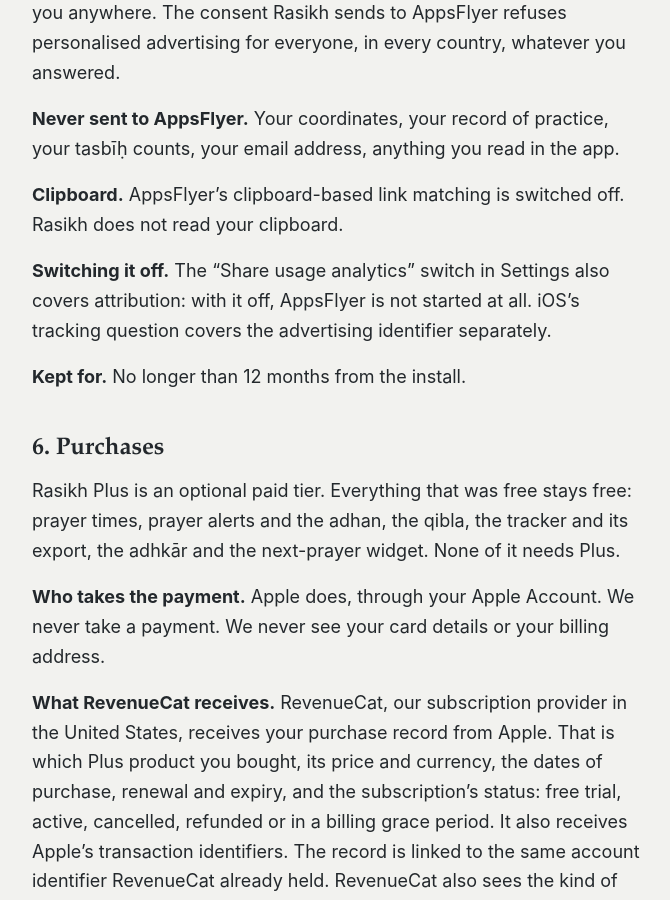
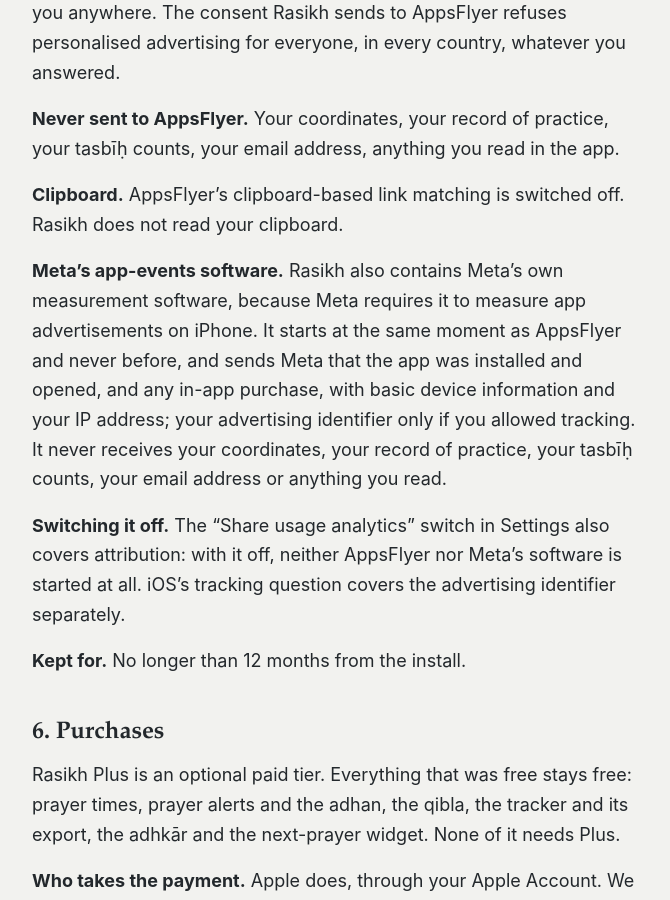
Before and after one commit to vdburger1991/tjbventures-legal, a Jekyll site: the page built from rasikh-privacy.md, in a window 1280 px wide and 900 px high, scrolled down 8528 px. Shown: the whole window, without its empty margins (304-974 px from the left). Built offline with Jekyll 4.4.1, drawn with Linux system fonts in a browser that asks for light colours; some of the changed text lies outside the part shown.

Commit message:
DRAFT (not for deploy until Orla 1.0.8 / Rasikh Meta SDK release): Meta app-events SDK paragraph in both policies
Branched from advanced-data-sharing-2026-10-05 (unmerged). Orla section 4/4A,
Rasikh section 5 + services list. Updated dates left for release day.

Co-Authored-By: Claude Opus 5.5 <noreply@anthropic.com>
Claude-Session: https://claude.ai/code/session_01EAcqW6sU6Q5m1iuQQcb4KH

```diff
--- a/rasikh-privacy.md
+++ b/rasikh-privacy.md
@@ -116,7 +116,9 @@ Rasikh uses AppsFlyer for two things: opening the right screen when you follow a
 
 **Clipboard.** AppsFlyer's clipboard-based link matching is switched off. Rasikh does not read your clipboard.
 
-**Switching it off.** The "Share usage analytics" switch in Settings also covers attribution: with it off, AppsFlyer is not started at all. iOS's tracking question covers the advertising identifier separately.
+**Meta's app-events software.** Rasikh also contains Meta's own measurement software, because Meta requires it to measure app advertisements on iPhone. It starts at the same moment as AppsFlyer and never before, and sends Meta that the app was installed and opened, and any in-app purchase, with basic device information and your IP address; your advertising identifier only if you allowed tracking. It never receives your coordinates, your record of practice, your tasbīḥ counts, your email address or anything you read.
+
+**Switching it off.** The "Share usage analytics" switch in Settings also covers attribution: with it off, neither AppsFlyer nor Meta's software is started at all. iOS's tracking question covers the advertising identifier separately.
 
 **Kept for.** No longer than 12 months from the install.
 
@@ -161,7 +163,7 @@ Every email has an unsubscribe link. Unsubscribing stops the emails immediately,
 - No remote configuration. The app behaves as the version you installed; we can change it only by shipping an update through the App Store.
 - No sync. Nothing you record is copied to a server, signed in or not.
 
-The app contains one piece of open-source code that does arithmetic: Adhan, a prayer-time calculation library. It makes no network requests. The commercial services in this notice are Supabase, PostHog, AppsFlyer, RevenueCat and Kit, and the sections above say what each receives.
+The app contains one piece of open-source code that does arithmetic: Adhan, a prayer-time calculation library. It makes no network requests. The commercial services in this notice are Supabase, PostHog, AppsFlyer, Meta, RevenueCat and Kit, and the sections above say what each receives.
 
 ## 9. Who else receives your data, and where
 
```
Also changed, not shown: privacy.md (+3 -1 lines).
